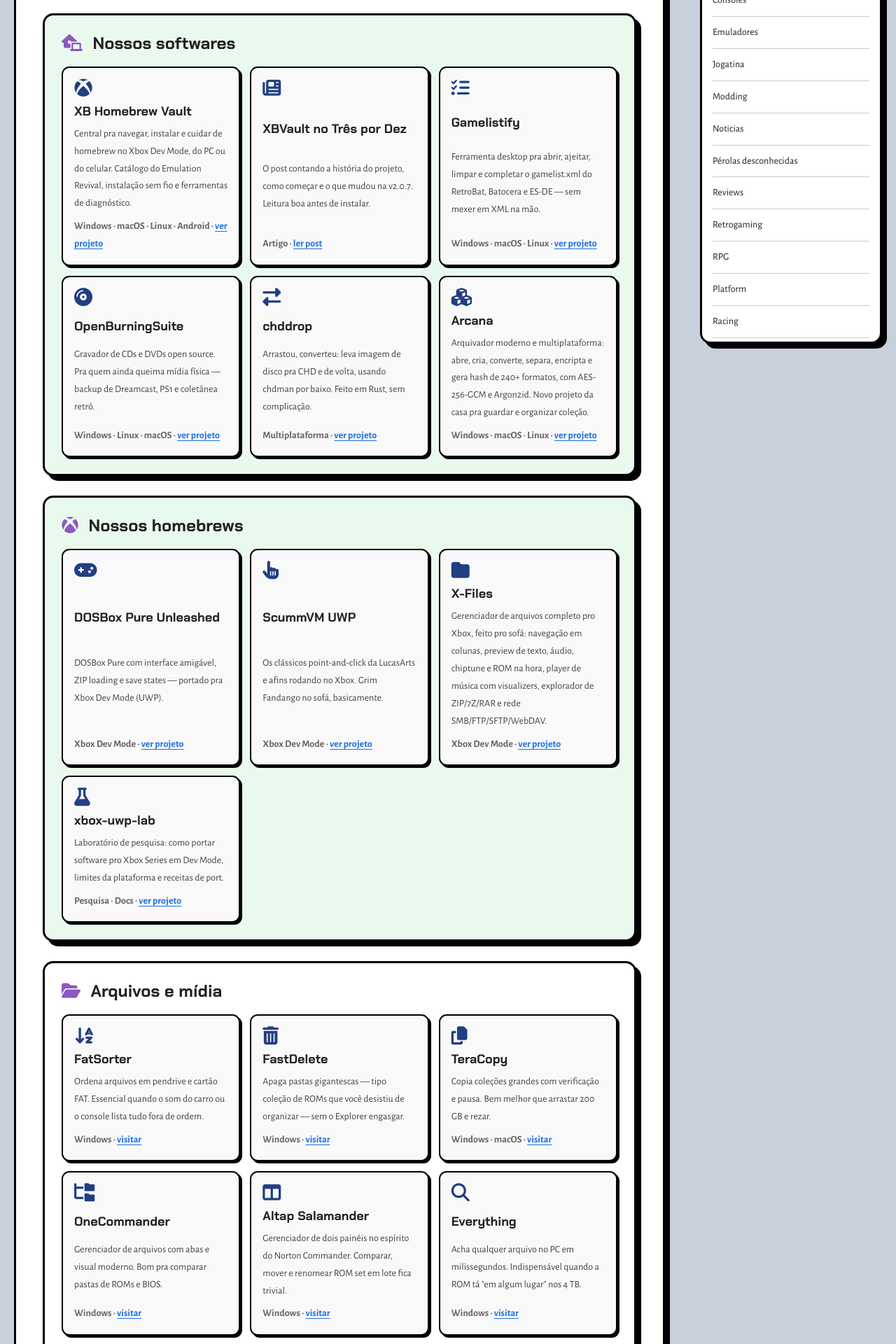
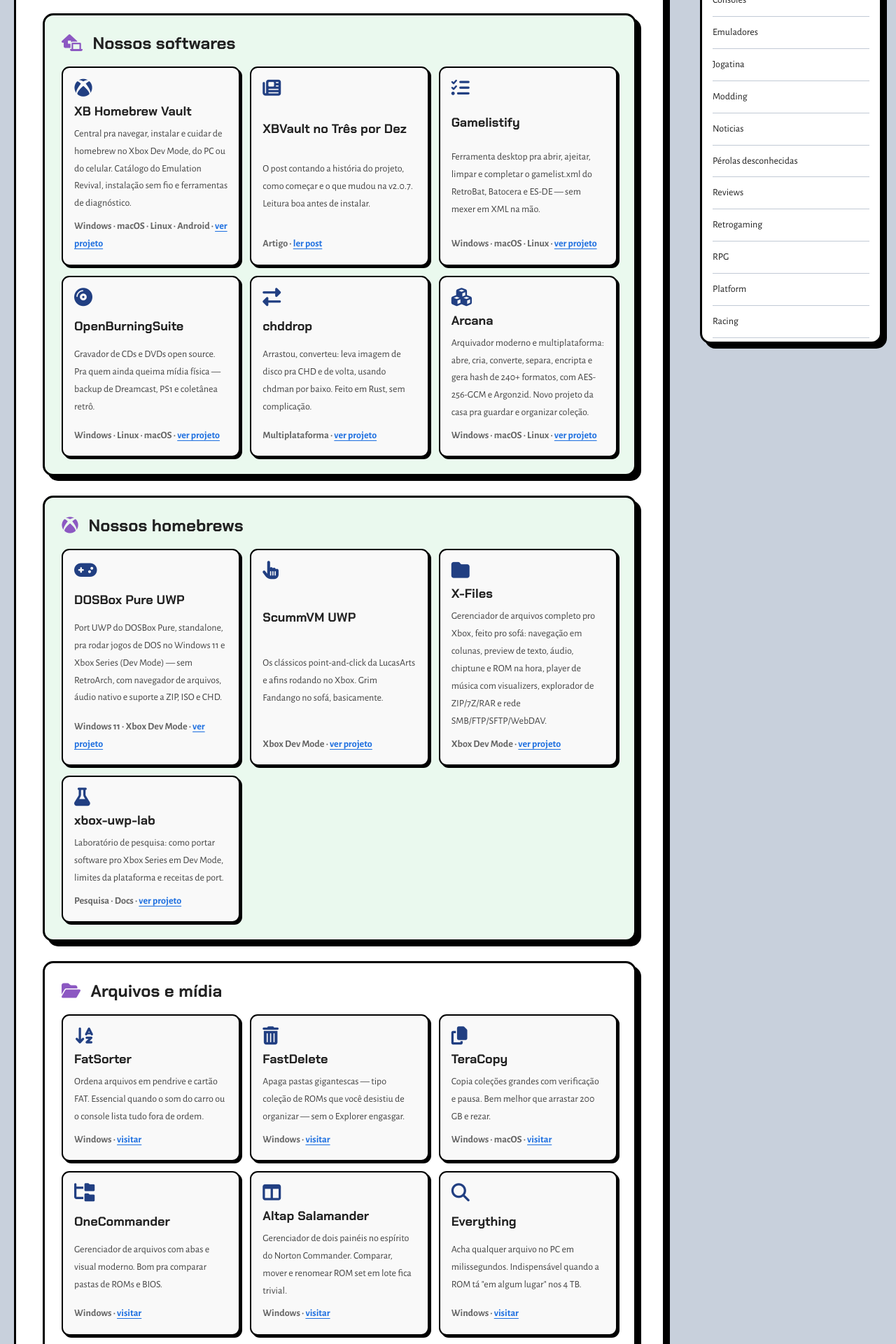
Before and after one commit to marcelofrau/trespordez, a Jekyll site: the page built from _pages/softwares.md, in a window 1280 px wide. Shown: the part 661-2581 px from the top of the page at 70% size. Built offline with Jekyll 4.4.1, drawn with Linux system fonts in a browser that asks for light colours; comment, search, counter and statistics services are not loaded.

Commit message:
content: atualiza musica e software

```diff
--- a/_pages/softwares.md
+++ b/_pages/softwares.md
@@ -19,7 +19,7 @@
 </div></section>
 
 <section class="software-section software-own"><h2><i class="fa-brands fa-xbox" aria-hidden="true"></i> Nossos homebrews</h2><div class="software-grid">
-<a href="https://github.com/marcelofrau/dosbox-pure-unleashed" class="software-card"><i class="fa-solid fa-gamepad" aria-hidden="true"></i><strong>DOSBox Pure Unleashed</strong><span>DOSBox Pure com interface amigável, ZIP loading e save states — portado pra Xbox Dev Mode (UWP).</span><small>Xbox Dev Mode · <span class="card-link">ver projeto</span></small></a>
+<a href="https://github.com/marcelofrau/dosbox-pure-uwp" class="software-card"><i class="fa-solid fa-gamepad" aria-hidden="true"></i><strong>DOSBox Pure UWP</strong><span>Port UWP do DOSBox Pure, standalone, pra rodar jogos de DOS no Windows 11 e Xbox Series (Dev Mode) — sem RetroArch, com navegador de arquivos, áudio nativo e suporte a ZIP, ISO e CHD.</span><small>Windows 11 · Xbox Dev Mode · <span class="card-link">ver projeto</span></small></a>
 <a href="https://github.com/marcelofrau/scummvm-uwp" class="software-card"><i class="fa-solid fa-hand-pointer" aria-hidden="true"></i><strong>ScummVM UWP</strong><span>Os clássicos point-and-click da LucasArts e afins rodando no Xbox. Grim Fandango no sofá, basicamente.</span><small>Xbox Dev Mode · <span class="card-link">ver projeto</span></small></a>
 <a href="https://github.com/marcelofrau/x-files-uwp" class="software-card"><i class="fa-solid fa-folder" aria-hidden="true"></i><strong>X-Files</strong><span>Gerenciador de arquivos completo pro Xbox, feito pro sofá: navegação em colunas, preview de texto, áudio, chiptune e ROM na hora, player de música com visualizers, explorador de ZIP/7Z/RAR e rede SMB/FTP/SFTP/WebDAV.</span><small>Xbox Dev Mode · <span class="card-link">ver projeto</span></small></a>
 <a href="https://github.com/marcelofrau/xbox-uwp-lab" class="software-card"><i class="fa-solid fa-flask" aria-hidden="true"></i><strong>xbox-uwp-lab</strong><span>Laboratório de pesquisa: como portar software pro Xbox Series em Dev Mode, limites da plataforma e receitas de port.</span><small>Pesquisa · Docs · <span class="card-link">ver projeto</span></small></a>
--- a/_sass/_music.scss
+++ b/_sass/_music.scss
@@ -48,7 +48,7 @@
 
 .music-players {
     display: grid;
-    grid-template-columns: repeat(auto-fit, minmax(320px, 1fr));
+    grid-template-columns: repeat(auto-fit, minmax(min(100%, 320px), 1fr));
     gap: 16px;
     margin: 0 0 16px;
 }
@@ -96,7 +96,7 @@
 .music-player figcaption small {
     display: block;
     margin-top: 2px;
-    color: #999;
+    color: #666;
 }
 
 .music-chips {
@@ -164,3 +164,7 @@
     color: #93a7b5;
     font: 600 13px/1.5 var(--body);
 }
+
+.music-feature .software-card small {
+    color: #666;
+}
```
Also changed, not shown: _pages/musica.md (+24 -6 lines).
